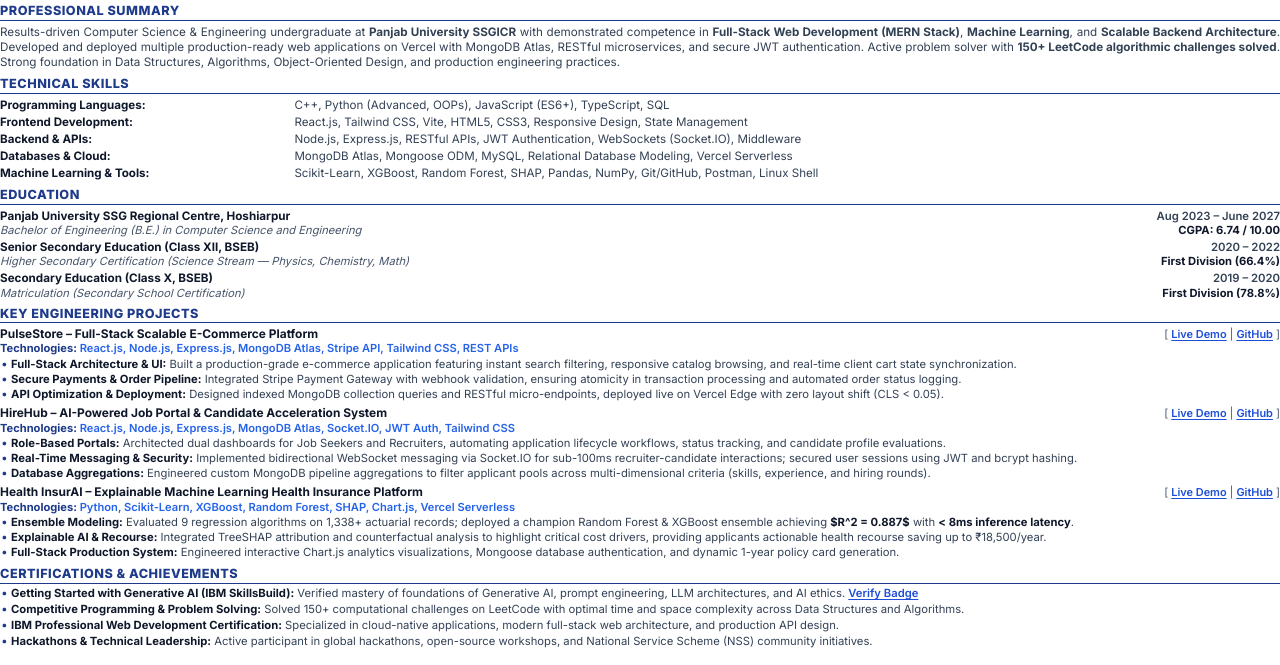
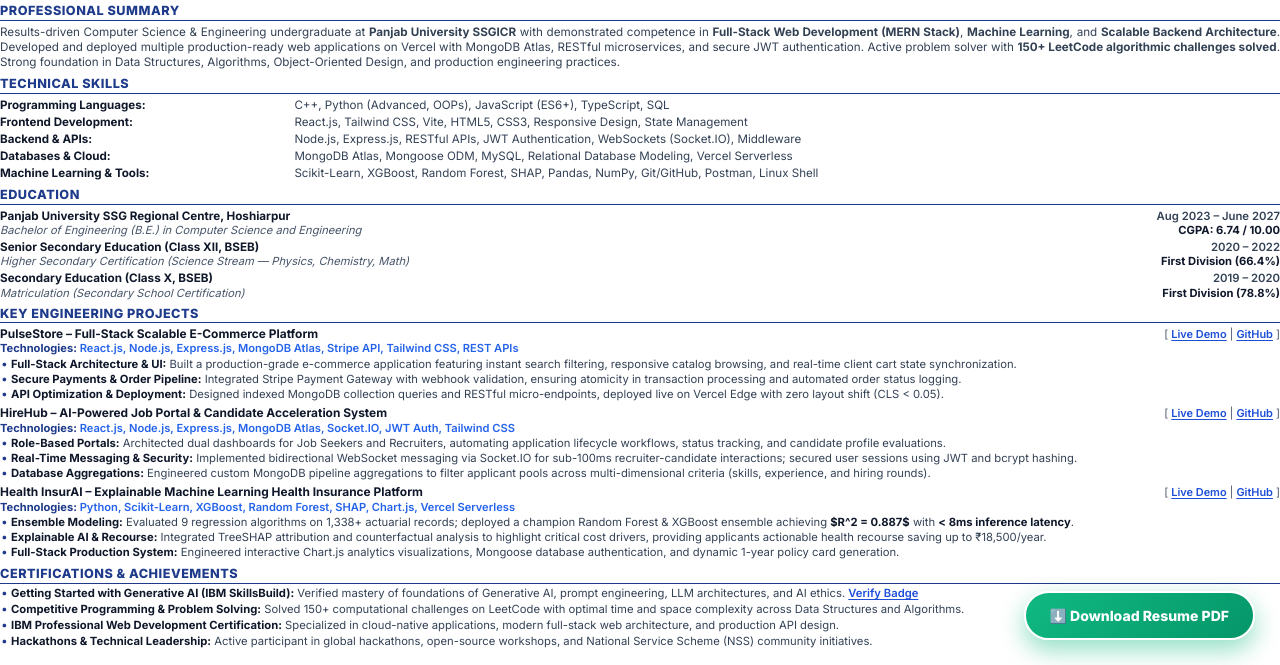
Before and after one commit to Sanjay86767/Health-insurence-and-cost-prediction-machine-learning-used-, a website: page resume.html in a window 1280 px wide. Shown: the part 135-800 px from the top of the page. Drawn offline with Linux system fonts and the light colour scheme.

Commit message:
Add right-side floating and header direct download buttons

```diff
--- a/resume.html
+++ b/resume.html
@@ -462,5 +462,12 @@
     </ul>
   </section>
 
+  <!-- FLOATING RIGHT SIDE DOWNLOAD BUTTON -->
+  <div class="no-print" style="position: fixed; right: 25px; bottom: 25px; z-index: 99999;">
+    <a href="Sanjay_Kumar_Resume.pdf" download="Sanjay_Kumar_Resume.pdf" style="background: linear-gradient(135deg, #10b981 0%, #059669 100%); color: #ffffff; padding: 14px 24px; border-radius: 50px; text-decoration: none; font-size: 14px; font-weight: 800; display: inline-flex; align-items: center; gap: 8px; box-shadow: 0 10px 25px rgba(16, 185, 129, 0.45); border: 2px solid #ffffff; font-family: 'Inter', sans-serif;">
+      ⬇️ Download Resume PDF
+    </a>
+  </div>
+
 </body>
 </html>
```
Also changed, not shown: index.html (+3 -0 lines).
